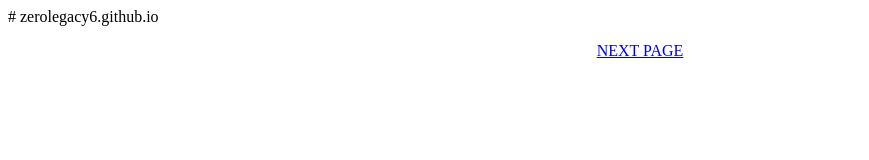
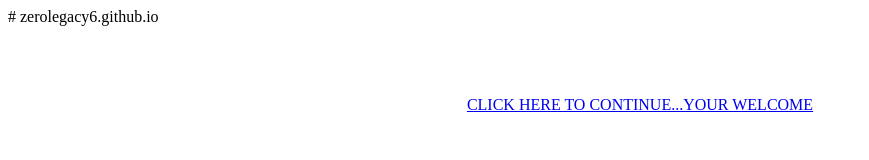
Before and after one commit to zerolegacy6/zerolegacy6.github.io, a plain HTML site: page index.html in a window 1280 px wide. Shown: the whole page, without its empty margins (0-869 px from the left). Drawn offline with Linux system fonts and the light colour scheme.

Commit message:
Update index.html

```diff
--- a/index.html
+++ b/index.html
@@ -1,3 +1,8 @@
 # zerolegacy6.github.io
 
-<p style= "text-align: center"><a href= "funds of web.html">NEXT PAGE</a></p>
+<br>
+<br>
+<br>
+<br>
+
+<p style= "text-align: center"><a href= "funds of web.html">CLICK HERE TO CONTINUE...YOUR WELCOME</a></p>
```
